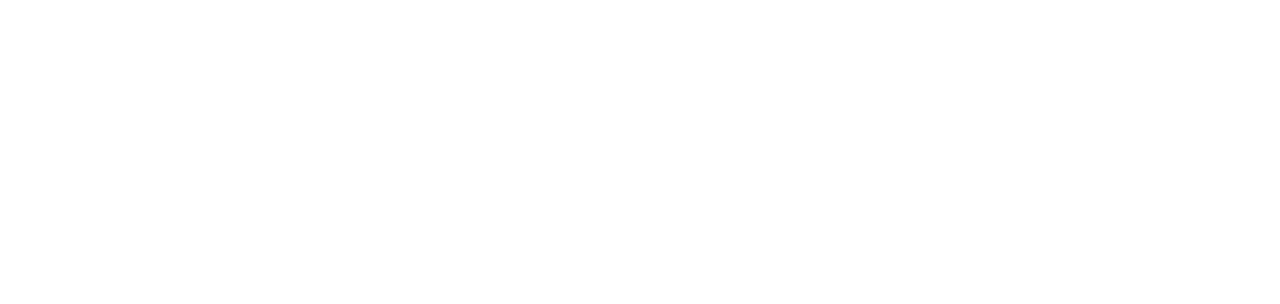
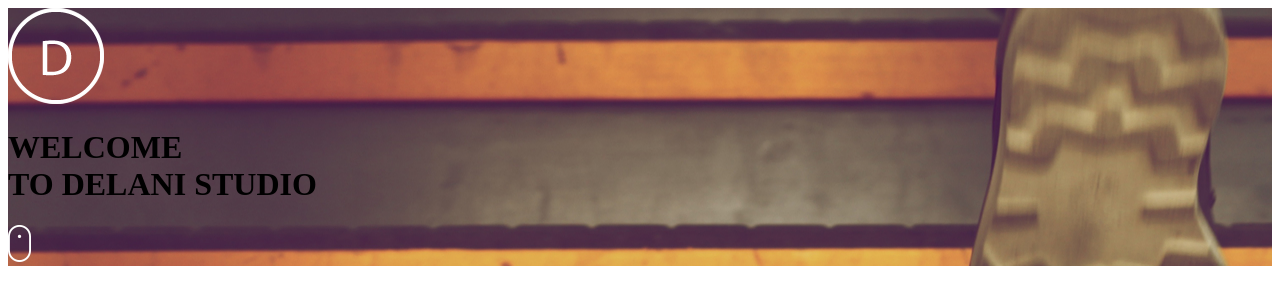
Before and after one commit to Esther-Anyona/Delani.Studio, a plain HTML site: page index.html in a window 1280 px wide. Drawn offline with Linux system fonts and the light colour scheme.

Commit message:
Add h1, background image and logo for the welcome section

```diff
--- a/CSS/index.css
+++ b/CSS/index.css
@@ -0,0 +1,3 @@
+#welcome{
+  background-image:url(../Assets/backgrounds/h_img.jpg);
+}
--- a/index.html
+++ b/index.html
@@ -1,6 +1,7 @@
 <!DOCTYPE html>
 <html lang="en">
 <head>
+  <link rel="stylesheet" href="CSS/index.css">
   <meta charset="UTF-8">
   <meta http-equiv="X-UA-Compatible" content="IE=edge">
   <meta name="viewport" content="width=device-width, initial-scale=1.0">
@@ -9,7 +10,12 @@
 <body>
   <div class="container">
     <!-- Welcome page -->
-    <div class="row"></div>
+    <div class="row" id="welcome">
+      <img src="Assets/logo.png" alt="logo">
+      <h1>WELCOME <br>
+      TO DELANI STUDIO</br></h1>
+      <img src="Assets/mouse_click.png" alt="mouseclick">
+    </div>
     <!-- About us -->
     <div class="row"></div>
     <!-- Services -->
```
